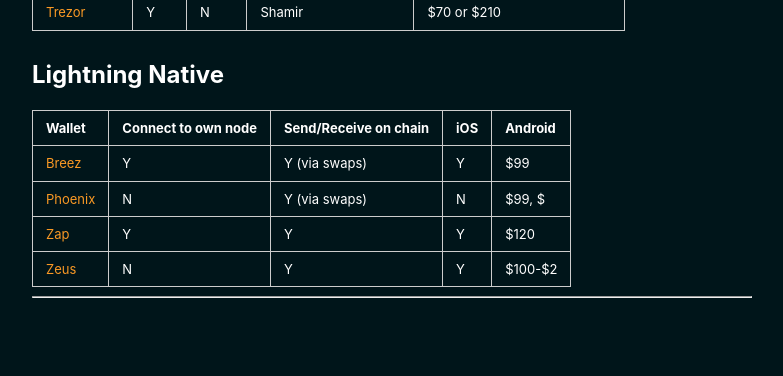
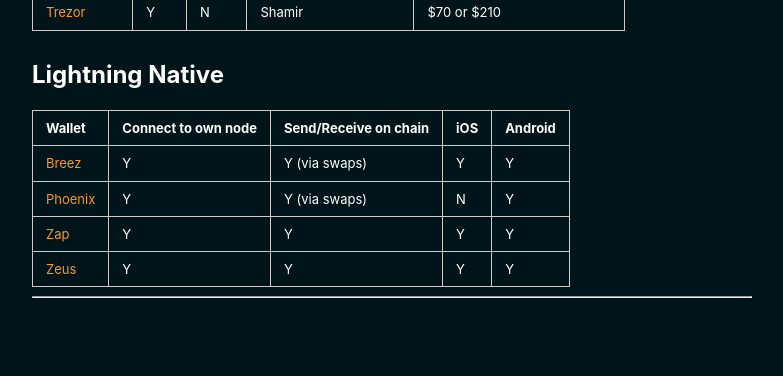
Before and after one commit to BitcoinQnA/bitcoin-wallet-guide, a Jekyll site: the page built from _pages/compare.md, in a window 1280 px wide. Shown: the part 1628-2004 px from the top of the page, without its empty margins (248-1031 px from the left). Built offline with Jekyll 4.4.1, drawn with Linux system fonts in a browser that asks for light colours.

Commit message:
Update compare.md

```diff
--- a/_pages/compare.md
+++ b/_pages/compare.md
@@ -54,10 +54,10 @@ Some intro text
 
 | Wallet                                                    | Connect to own node  | Send/Receive on chain | iOS | Android |
 |-----------------------------------------------------------|----------------------|-----------------------|-----|---------|
-| [Breez](https://bitcoinwallet.guide/lightning/#breez)     |   Y                  |  Y (via swaps)        |  Y  | $99     |
-| [Phoenix](https://bitcoinwallet.guide/lightning/#phoenix) |   N                  |  Y (via swaps)        |  N  | $99, $  |
-| [Zap](https://bitcoinwallet.guide/lightning/#zap)         |   Y                  |  Y                    |  Y  | $120    |
-| [Zeus](https://bitcoinwallet.guide/lightning/#zeus)       |   N                  |  Y                    |  Y  | $100-$2 |
+| [Breez](https://bitcoinwallet.guide/lightning/#breez)     |   Y                  |  Y (via swaps)        |  Y  | Y       |
+| [Phoenix](https://bitcoinwallet.guide/lightning/#phoenix) |   Y                  |  Y (via swaps)        |  N  | Y       |
+| [Zap](https://bitcoinwallet.guide/lightning/#zap)         |   Y                  |  Y                    |  Y  | Y       |
+| [Zeus](https://bitcoinwallet.guide/lightning/#zeus)       |   Y                  |  Y                    |  Y  | Y       |
 
 
 
```
